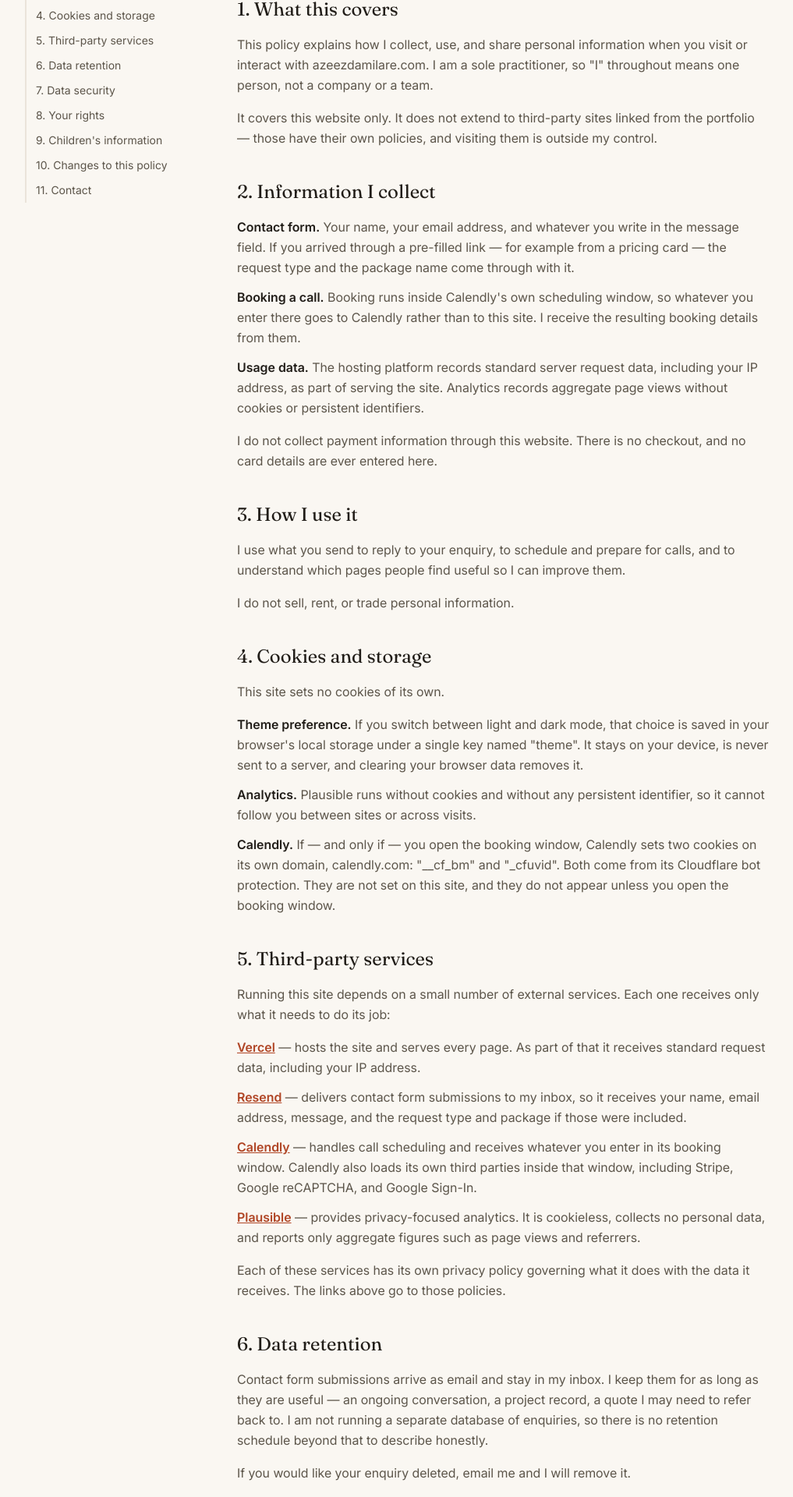
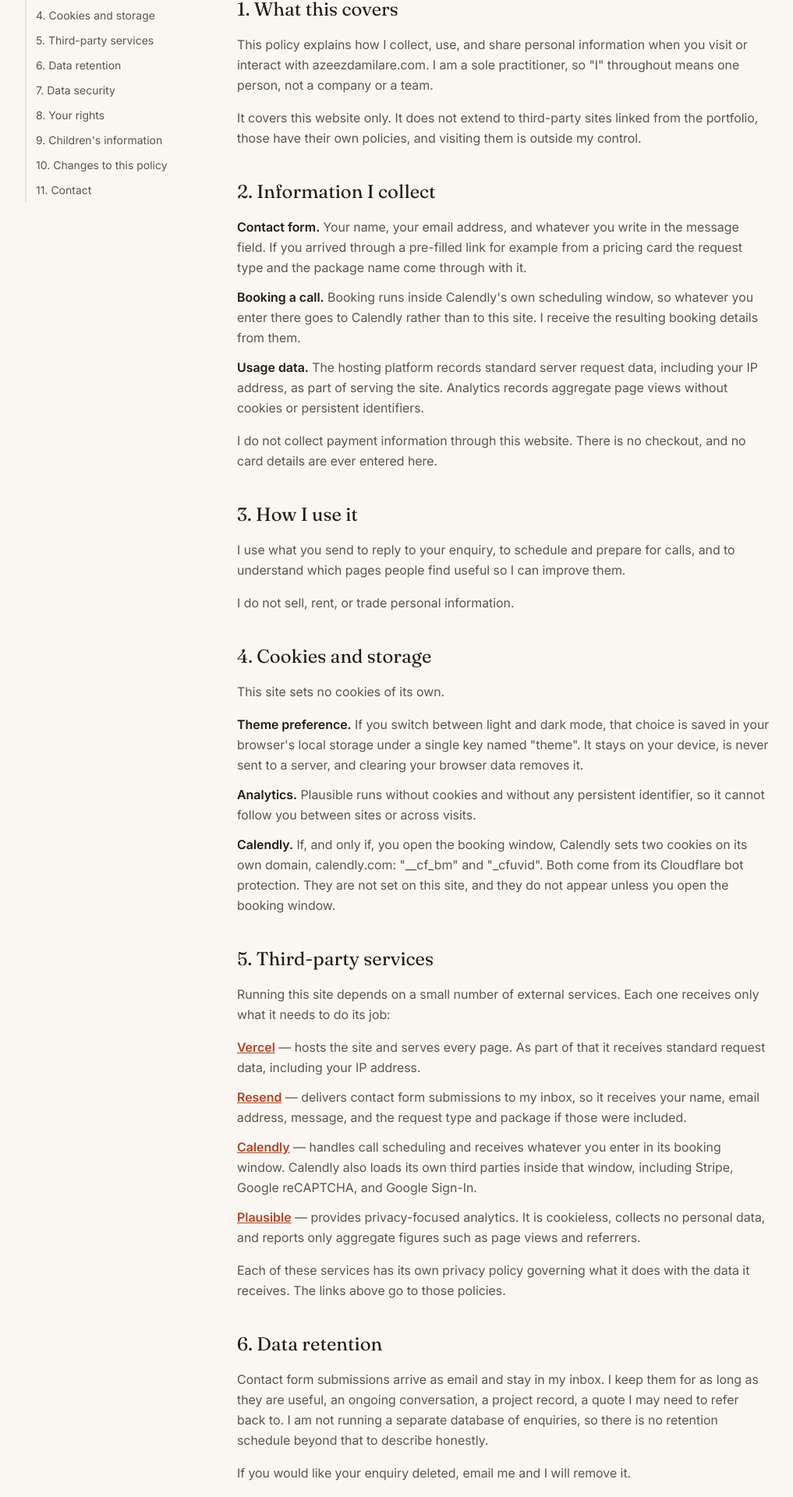
Before and after one commit to dazeez1/portfolio, a React (Vite) app in the folder frontend/: page /privacy in a window 1280 px wide. Shown: the part 257-2177 px from the top of the page at 78% size, without its empty margins (56-1073 px from the left). Built offline with nearby package versions, Linux system fonts and the light colour scheme.

Commit message:
fix: improve punctuation and clarity in legal documents.

```diff
--- a/frontend/src/content/privacy.ts
+++ b/frontend/src/content/privacy.ts
@@ -26,7 +26,7 @@ export const privacy: LegalDocument = {
         },
         {
           kind: "paragraph",
-          text: "It covers this website only. It does not extend to third-party sites linked from the portfolio — those have their own policies, and visiting them is outside my control.",
+          text: "It covers this website only. It does not extend to third-party sites linked from the portfolio, those have their own policies, and visiting them is outside my control.",
         },
       ],
     },
@@ -39,7 +39,7 @@ export const privacy: LegalDocument = {
           items: [
             {
               label: "Contact form.",
-              text: "Your name, your email address, and whatever you write in the message field. If you arrived through a pre-filled link — for example from a pricing card — the request type and the package name come through with it.",
+              text: "Your name, your email address, and whatever you write in the message field. If you arrived through a pre-filled link for example from a pricing card the request type and the package name come through with it.",
             },
             {
               label: "Booking a call.",
@@ -92,7 +92,7 @@ export const privacy: LegalDocument = {
             },
             {
               label: "Calendly.",
-              text: "If — and only if — you open the booking window, Calendly sets two cookies on its own domain, calendly.com: \"__cf_bm\" and \"_cfuvid\". Both come from its Cloudflare bot protection. They are not set on this site, and they do not appear unless you open the booking window.",
+              text: "If, and only if, you open the booking window, Calendly sets two cookies on its own domain, calendly.com: \"__cf_bm\" and \"_cfuvid\". Both come from its Cloudflare bot protection. They are not set on this site, and they do not appear unless you open the booking window.",
             },
           ],
         },
@@ -143,7 +143,7 @@ export const privacy: LegalDocument = {
       body: [
         {
           kind: "paragraph",
-          text: "Contact form submissions arrive as email and stay in my inbox. I keep them for as long as they are useful — an ongoing conversation, a project record, a quote I may need to refer back to. I am not running a separate database of enquiries, so there is no retention schedule beyond that to describe honestly.",
+          text: "Contact form submissions arrive as email and stay in my inbox. I keep them for as long as they are useful, an ongoing conversation, a project record, a quote I may need to refer back to. I am not running a separate database of enquiries, so there is no retention schedule beyond that to describe honestly.",
         },
         {
           kind: "paragraph",
--- a/frontend/src/content/referrals.ts
+++ b/frontend/src/content/referrals.ts
@@ -121,12 +121,12 @@ export const benefits: Benefit[] = [
     Icon: WalletIcon,
     title: "Easy money",
     description:
-      "Earn without doing any work — just connect people who need services.",
+      "Earn without doing any work, just connect people who need services.",
   },
   {
     Icon: InfinityIcon,
     title: "No limits",
-    description: "Refer as many clients as you want — every one counts.",
+    description: "Refer as many clients as you want, every one counts.",
   },
   {
     Icon: NetworkIcon,
@@ -162,7 +162,7 @@ export const faqItems = [
   {
     question: "Is there a limit to how many people I can refer?",
     answer:
-      "There's no cap. Refer as many people as you like — each completed project earns its own commission.",
+      "There's no cap. Refer as many people as you like, each completed project earns its own commission.",
   },
   {
     question: "What if the client doesn't mention my name?",
--- a/frontend/src/content/terms.ts
+++ b/frontend/src/content/terms.ts
@@ -92,7 +92,7 @@ export const terms: LegalDocument = {
         },
         {
           kind: "paragraph",
-          text: "If an invoice is overdue, I may suspend work, support, maintenance, deployments, and access to staging or production environments until the balance is cleared. Suspension is not termination — work resumes once payment is received.",
+          text: "If an invoice is overdue, I may suspend work, support, maintenance, deployments, and access to staging or production environments until the balance is cleared. Suspension is not termination, work resumes once payment is received.",
         },
       ],
     },
@@ -144,7 +144,7 @@ export const terms: LegalDocument = {
       body: [
         {
           kind: "paragraph",
-          text: "Unless you ask otherwise in writing, I may show completed work in my portfolio and in professional contexts — screenshots, your name or company name, and a description of what was built.",
+          text: "Unless you ask otherwise in writing, I may show completed work in my portfolio and in professional contexts, screenshots, your name or company name, and a description of what was built.",
         },
         {
           kind: "paragraph",
@@ -162,7 +162,7 @@ export const terms: LegalDocument = {
         },
         {
           kind: "paragraph",
-          text: "Included maintenance covers fixes and small adjustments to delivered work — it is not open-ended free development, and new features are quoted separately.",
+          text: "Included maintenance covers fixes and small adjustments to delivered work, it is not open-ended free development, and new features are quoted separately.",
         },
       ],
     },
@@ -176,7 +176,7 @@ export const terms: LegalDocument = {
         },
         {
           kind: "paragraph",
-          text: "I cannot guarantee specific business outcomes — search rankings, traffic, revenue, or conversions — because these depend on factors outside the code.",
+          text: "I cannot guarantee specific business outcomes such as search rankings, traffic, revenue, or conversions, because these depend on factors outside the code.",
         },
         {
           kind: "paragraph",
```
